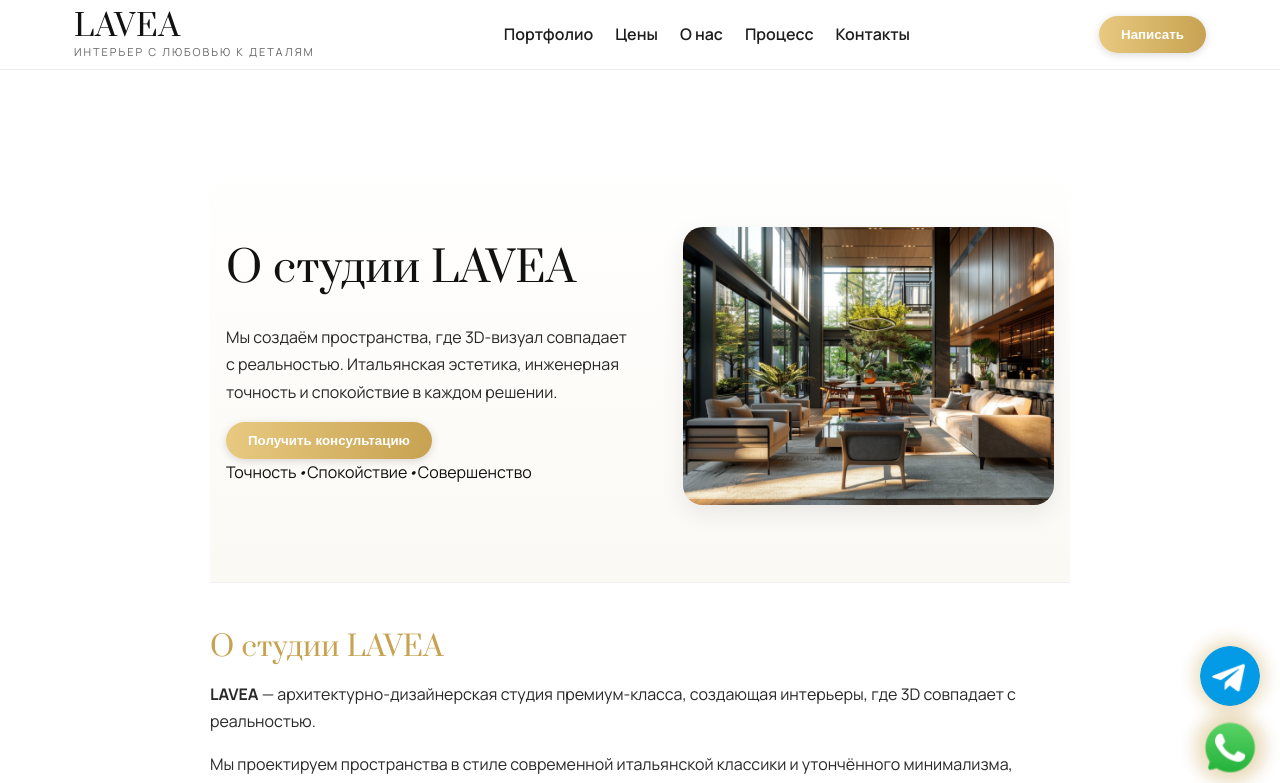
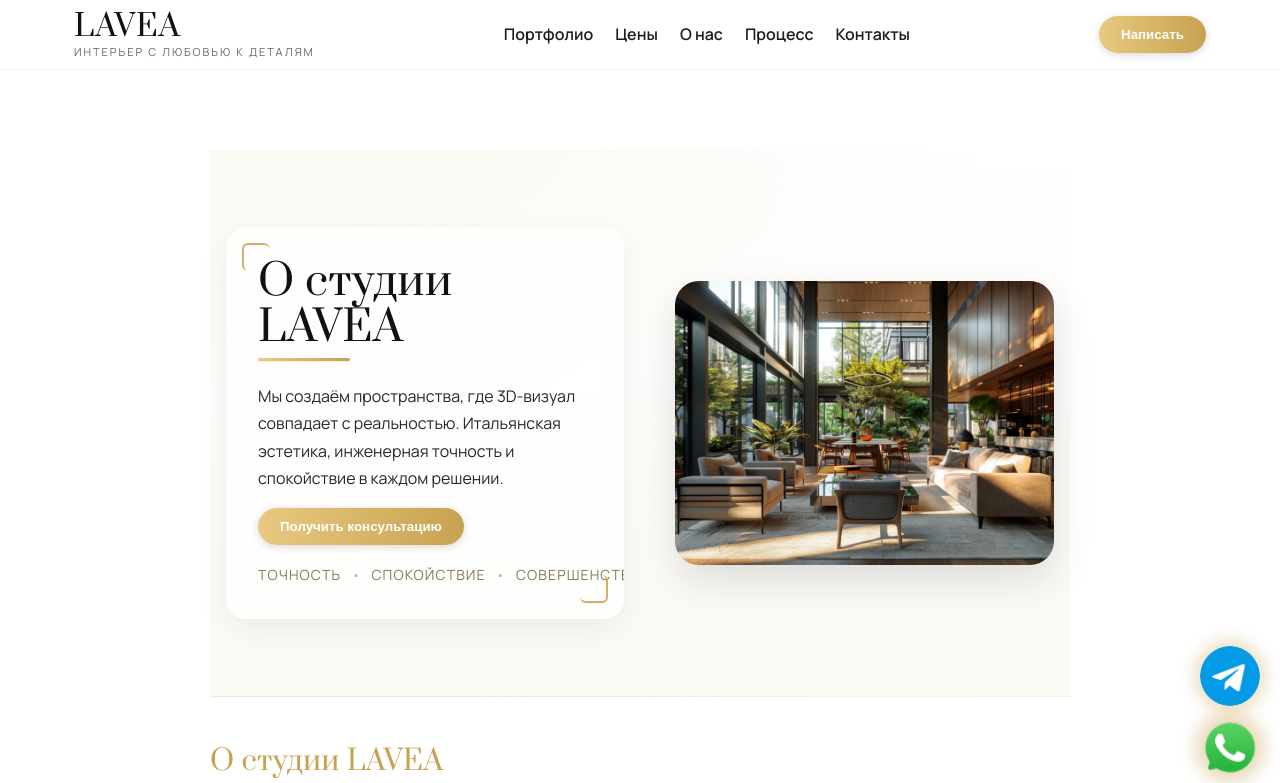
Before and after one commit to ankakisis-cloud/lavea-site, a Next.js app: page /about in a window 1280 px wide. Shown: the top 783 px of the page. Built offline with nearby package versions, Linux system fonts and the light colour scheme.

Commit message:
Update lavea-additions.css

```diff
--- a/styles/lavea-additions.css
+++ b/styles/lavea-additions.css
@@ -154,30 +154,91 @@
   .heroAbout__inner{ grid-template-columns: 1fr; }
   .heroAbout__media { order: -1; aspect-ratio: 16/10; }
 }
-/* ===== HERO: О нас ===== */
-.heroAbout {
-  padding: clamp(48px, 6vw, 80px) 0;
-  background: linear-gradient(180deg, #ffffff 0%, #fbf9f4 100%);
+/* ===== PREMIUM HERO (About) ===== */
+.heroAbout{
+  padding: clamp(48px,6vw,84px) 0;
+  background:
+    radial-gradient(1200px 600px at 10% -20%, rgba(231,219,185,.25), transparent 60%),
+    linear-gradient(180deg,#fff 0%, #fbf9f4 100%);
   border-bottom: 1px solid rgba(0,0,0,.06);
 }
-.heroAbout__inner {
+.heroAbout__inner{
   max-width: 1180px; margin: 0 auto; padding: 0 16px;
-  display: grid; grid-template-columns: 1.1fr 1fr; gap: clamp(24px, 4vw, 48px);
+  display: grid; grid-template-columns: 1.05fr 1fr; gap: clamp(24px,4vw,56px);
   align-items: center;
 }
-.heroAbout__text h1 {
-  font-size: clamp(28px, 4vw, 44px);
-  margin: 0 0 12px;
+.heroAbout__card{
+  position: relative;
+  padding: clamp(20px,3.6vw,32px);
+  border-radius: 20px;
+  background: rgba(255,255,255,.7);
+  backdrop-filter: blur(8px);
+  box-shadow: 0 10px 30px rgba(0,0,0,.06);
+  overflow: hidden;
 }
-.heroAbout__text p {
-  margin: 0 0 22px; opacity: .9; max-width: 56ch;
+.heroAbout__card::before,
+.heroAbout__card::after{
+  content:""; position:absolute; pointer-events:none;
+  width: 26px; height: 26px; border-radius: 6px;
+  border: 2px solid #C7A251; opacity:.85;
+  filter: drop-shadow(0 2px 0 rgba(0,0,0,.04));
 }
-.heroAbout__media {
-  width: 100%; aspect-ratio: 4/3; border-radius: 20px;
-  background: url("/hero/about.jpg") center/cover no-repeat, #eae7e0;
-  box-shadow: 0 8px 24px rgba(0,0,0,.08);
+.heroAbout__card::before{ top:16px; left:16px; border-right:0; border-bottom:0; }
+.heroAbout__card::after { bottom:16px; right:16px; border-left:0; border-top:0; }
+
+.h1-hero{ font-size: clamp(28px,4.2vw,44px); margin:0 0 8px; position:relative; }
+.h1-underline{
+  position:absolute; left:0; bottom:-10px; height:3px; width:92px; border-radius:3px;
+  background: linear-gradient(90deg,#E8C980 0%, #C7A251 100%);
+  box-shadow: 0 1px 0 rgba(0,0,0,.06);
 }
-@media (max-width: 900px){
+.lead{ margin: 20px 0 22px; opacity:.92; max-width: 62ch; }
+
+.heroAbout__cta{ display:flex; gap:12px; align-items:center; }
+
+.mantra{
+  margin-top: 18px; font-size:14px; letter-spacing:.08em; text-transform:uppercase;
+  color:#7a6a44; display:flex; gap:10px; align-items:center; opacity:.9;
+}
+.mantra i{ font-style:normal; opacity:.5; }
+
+.heroAbout__media{
+  width:100%; aspect-ratio: 4/3; border-radius: 24px;
+  background: url("/hero/about.jpg") center/cover no-repeat, #e9e6df;
+  box-shadow: 0 16px 40px rgba(0,0,0,.12);
+  transition: transform .6s ease;
+}
+.heroAbout__media:hover{ transform: translateY(-3px); }
+
+@media (max-width: 980px){
   .heroAbout__inner{ grid-template-columns: 1fr; }
-  .heroAbout__media { order: -1; aspect-ratio: 16/10; }
+  .heroAbout__media{ order:-1; aspect-ratio: 16/10; }
 }
+
+/* ===== HOME: About Short ===== */
+.aboutShort{ padding: clamp(44px,6vw,84px) 0; background: #fff; }
+.aboutShort__inner{
+  max-width: 1180px; margin:0 auto; padding:0 16px;
+  display:grid; grid-template-columns: 1fr .9fr; gap: clamp(24px,4vw,56px);
+  align-items:center;
+}
+.aboutShort__text h2{
+  font-size: clamp(22px,3.2vw,32px); margin:0 0 12px; color:#C7A251;
+}
+.aboutShort__lead{ margin: 6px 0 14px; max-width: 62ch; opacity:.95; }
+.aboutShort__list{ margin: 8px 0 18px; padding:0 0 0 18px; opacity:.9; }
+.aboutShort__actions{ display:flex; gap:12px; }
+.aboutShort__media{
+  width:100%; aspect-ratio: 4/3; border-radius: 22px;
+  background: url("/hero/about-short.jpg") center/cover no-repeat, #ece8df;
+  box-shadow: 0 14px 36px rgba(0,0,0,.10);
+}
+@media (max-width: 980px){
+  .aboutShort__inner{ grid-template-columns: 1fr; }
+  .aboutShort__media{ order: -1; aspect-ratio: 16/10; }
+}
+
+/* Небольшое усиление премиум-кнопки */
+.btn-lavea{
+  color:#fff; /* белый текст */
+}
```
